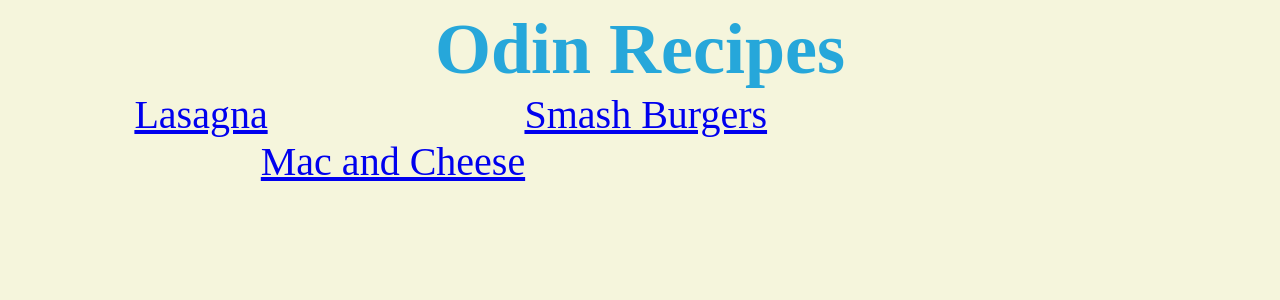
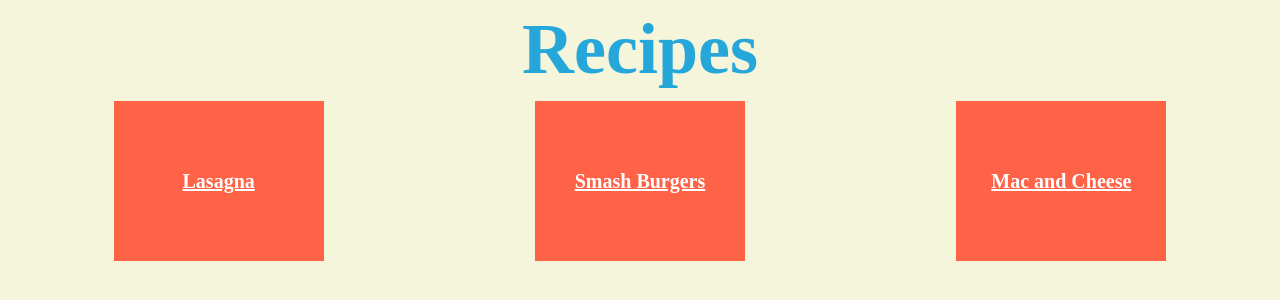
Before and after one commit to jelbro/odin-recipes, a plain HTML site: page index.html in a window 1280 px wide. Drawn offline with Linux system fonts and the light colour scheme.

Commit message:
Fix centering of links

```diff
--- a/index.html
+++ b/index.html
@@ -2,13 +2,15 @@
 <html lang="en">
     <head>
         <meta charset="utf-8">
-        <title>Odin Recipes</title>
+        <title>Recipes</title>
         <link rel="stylesheet" href="style.css">
     </head>
     <body>
-        <div class="page-title">Odin Recipes</div>
-        <a href="recipes/lasagna.html" class="lasagna recipe">Lasagna</a>
-        <a href="recipes/smashburgers.html" class="burger recipe">Smash Burgers</a>
-        <a href="recipes/mac-and-cheese.html" class="mac recipe">Mac and Cheese</a>
+        <div class="page-title">Recipes</div>
+        <div class="container">
+            <a href="recipes/lasagna.html" class="recipe">Lasagna</a>
+            <a href="recipes/smashburgers.html" class="recipe">Smash Burgers</a>
+            <a href="recipes/mac-and-cheese.html" class="recipe">Mac and Cheese</a>
+        </div>
     </body>
 </html>
--- a/style.css
+++ b/style.css
@@ -1,33 +1,32 @@
 .page-title {
-    text-align: center;
+    display: flex;
+    justify-content: space-around;
     color: #26a7da;
     font-size: 72px;
     font-weight: bolder;
 }
 
-
-.recipe {
-    font-size: 40px;
+.container {
+    display: flex;
+    flex-flow: row wrap;
+    justify-content: space-around;
+    padding: 0;
+    margin: 0;
+    list-style: none;
 }
 
-.lasagna {
-    display: inline-block;
-    text-align: left;
-    margin-left: 10%;
+.recipe{
+    background: tomato;
+    padding: 5px;
+    width: 200px;
+    height: 150px;
+    margin-top: 10px;
+    line-height: 150px;
+    color: white;
+    font-weight: bold;
+    font-size: 20px;
+    text-align: center;
 }
-
-.burger {
-    display: inline-block;
-    text-align: left;
-    margin-left: 20%;
-}
-
-.mac {
-    display: inline-block;
-    text-align: center;
-    margin-left: 20%;
-}
-
 
 .home {
     display: block;
```
